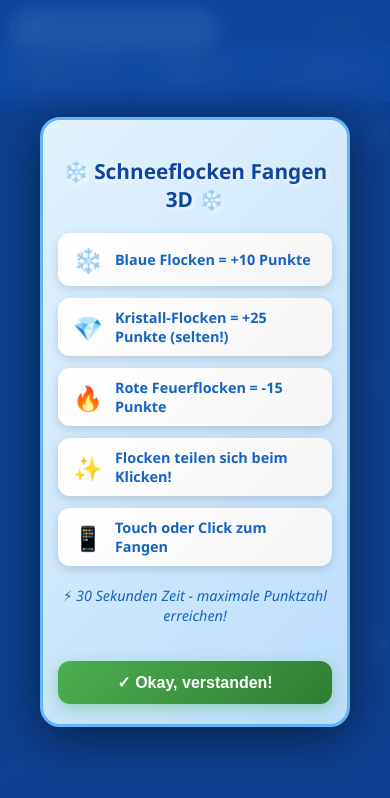
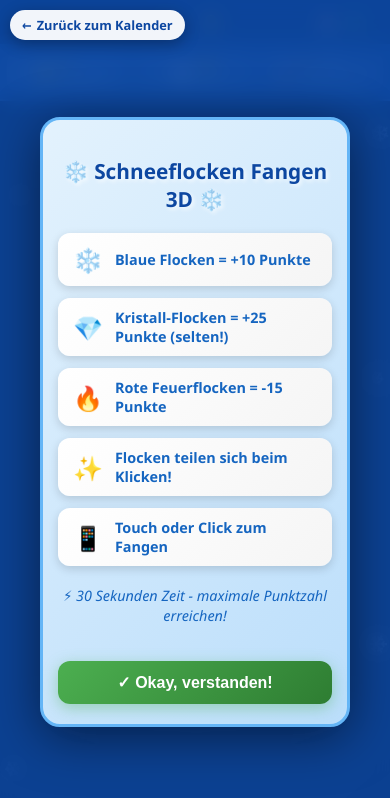
Before and after one commit to mykl-dev/adventskalender, a website: page public/games/snowflake-catcher.html in a window 390 px wide. Drawn offline with Linux system fonts and the light colour scheme.

Commit message:
back knopf

```diff
--- a/public/games/snowflake-catcher.html
+++ b/public/games/snowflake-catcher.html
@@ -32,18 +32,18 @@
 
         .back-button {
             position: fixed;
-            top: 80px;
+            top: 15px;
             left: 15px;
-            padding: 10px 20px;
+            padding: 12px 24px;
             background: rgba(255, 255, 255, 0.95);
             color: #0D47A1;
             text-decoration: none;
             border-radius: 25px;
             font-weight: bold;
-            font-size: 0.9rem;
+            font-size: 1rem;
             box-shadow: 0 4px 15px rgba(0, 0, 0, 0.3);
             transition: all 0.3s ease;
-            z-index: 100;
+            z-index: 2000;
             display: flex;
             align-items: center;
             gap: 8px;
@@ -82,8 +82,16 @@
             .back-button {
                 top: 10px;
                 left: 10px;
-                padding: 10px 18px;
-                font-size: 0.9rem;
+                padding: 8px 15px;
+                font-size: 0.85rem;
+                gap: 5px;
+            }
+        }
+
+        @media (max-width: 480px) {
+            .back-button {
+                padding: 6px 12px;
+                font-size: 0.8rem;
             }
         }
     </style>
--- a/public/snowflake-catcher.css
+++ b/public/snowflake-catcher.css
@@ -37,7 +37,7 @@
     display: flex;
     justify-content: space-between;
     align-items: center;
-    padding: 10px 15px;
+    padding: 10px 15px 10px 200px;
     background: rgba(0, 0, 0, 0.4);
     backdrop-filter: blur(10px);
     position: relative;
@@ -680,7 +680,7 @@
 /* Mobile Responsive Design */
 @media (max-width: 768px) {
     .snowflake-game-header {
-        padding: 8px 10px;
+        padding: 8px 10px 8px 160px;
     }
 
     .score-label,
```
